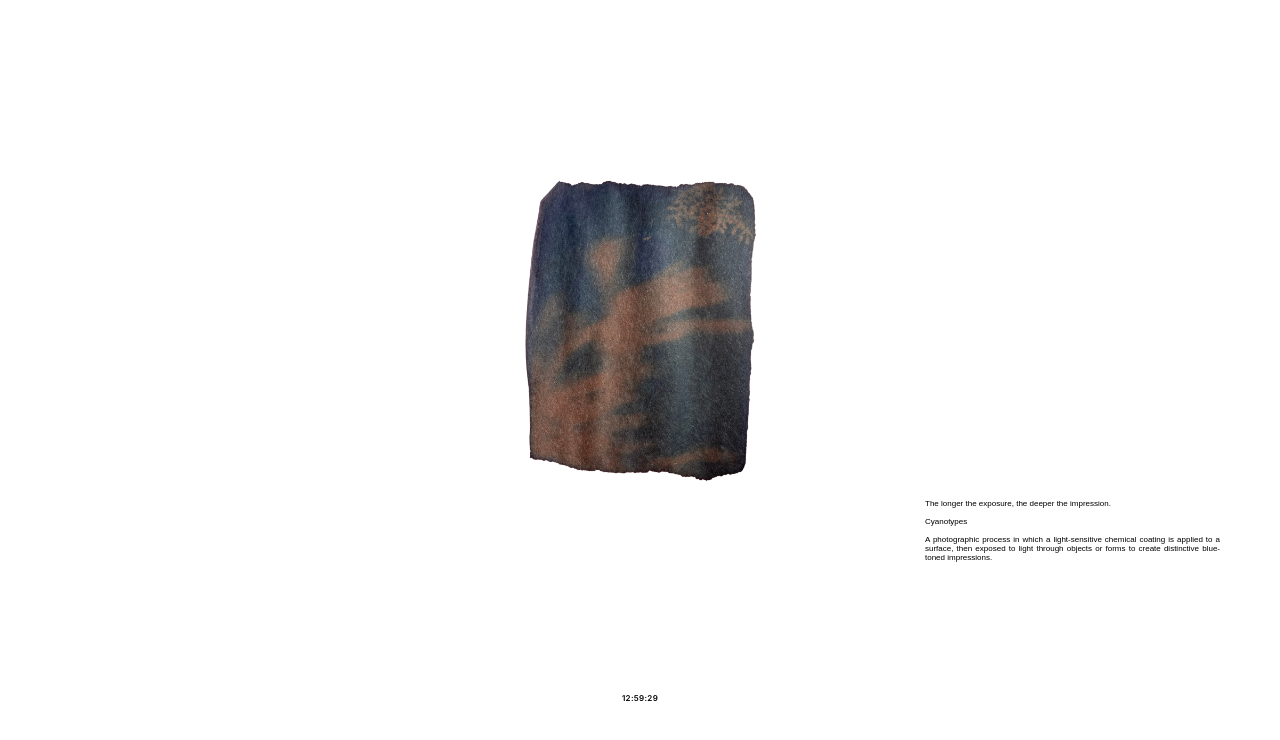
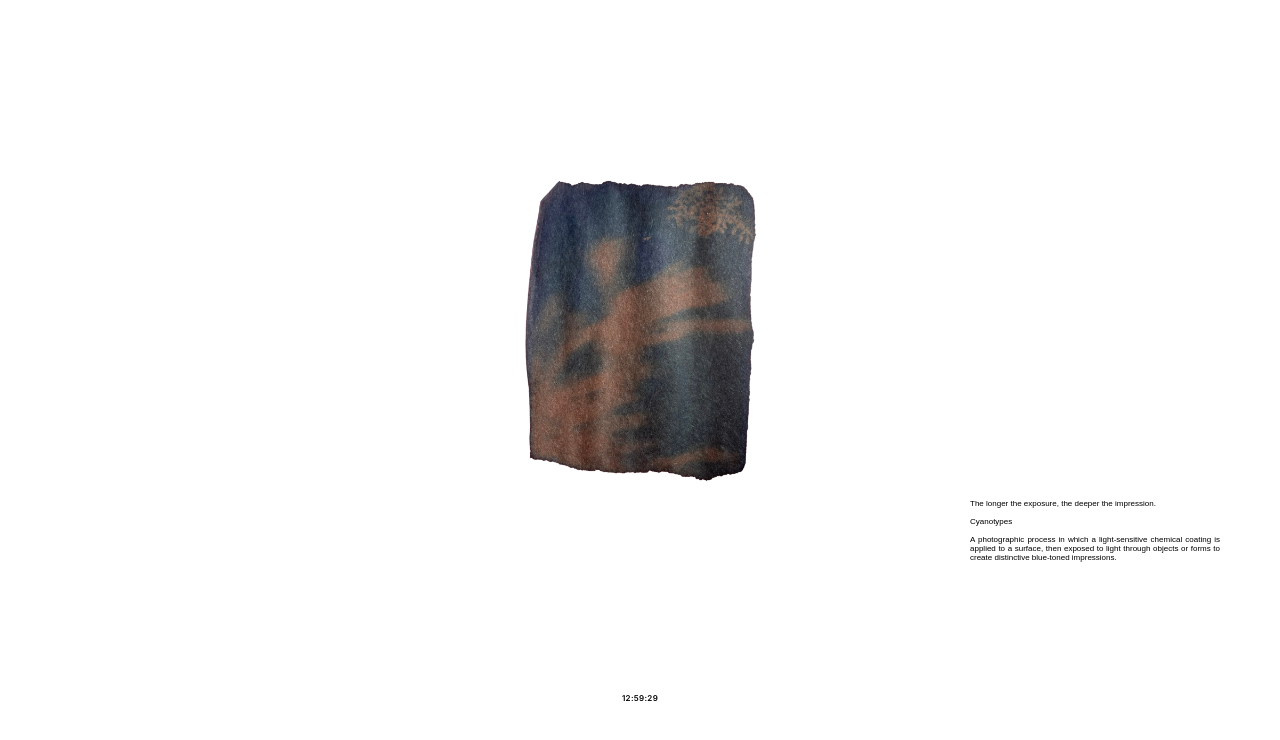
Before and after one commit to tanisha4n4/website, a plain HTML site: page index.html in a window 1280 px wide. Shown: the part 60-800 px from the top of the page. Drawn offline with Linux system fonts and the light colour scheme; a web font is replaced by a local one.

Commit message:
Narrow the desktop cyanotype note to 250px and show the lab images in black and white.
Co-authored-by: Cursor <cursoragent@cursor.com>

```diff
--- a/src/style.css
+++ b/src/style.css
@@ -274,9 +274,9 @@ body[data-view="contact"] .view--contact {
   /* Bottom edge sits 70px below the homepage image. Top stays auto so line wrapping cannot shift that edge. */
   top: auto;
   bottom: calc((100dvh - var(--header-h) + var(--clock-h) - var(--apple-h)) / 2 - 70px);
-  /* 60px from the viewport edge (100vw includes the scrollbar). Width stays 295px when it fits. */
+  /* 60px from the viewport edge (100vw includes the scrollbar). Width stays 250px when it fits. */
   right: calc(60px - (100vw - 100%));
-  width: min(295px, calc(100vw - 60px));
+  width: min(250px, calc(100vw - 60px));
   margin: 0;
   font-family: Arial, sans-serif;
   font-size: 8px;
@@ -557,6 +557,7 @@ body[data-view="contact"] .clock {
   height: 100%;
   object-fit: cover;
   object-position: center;
+  filter: grayscale(1);
 }
 
 .work-tile:hover,
```
